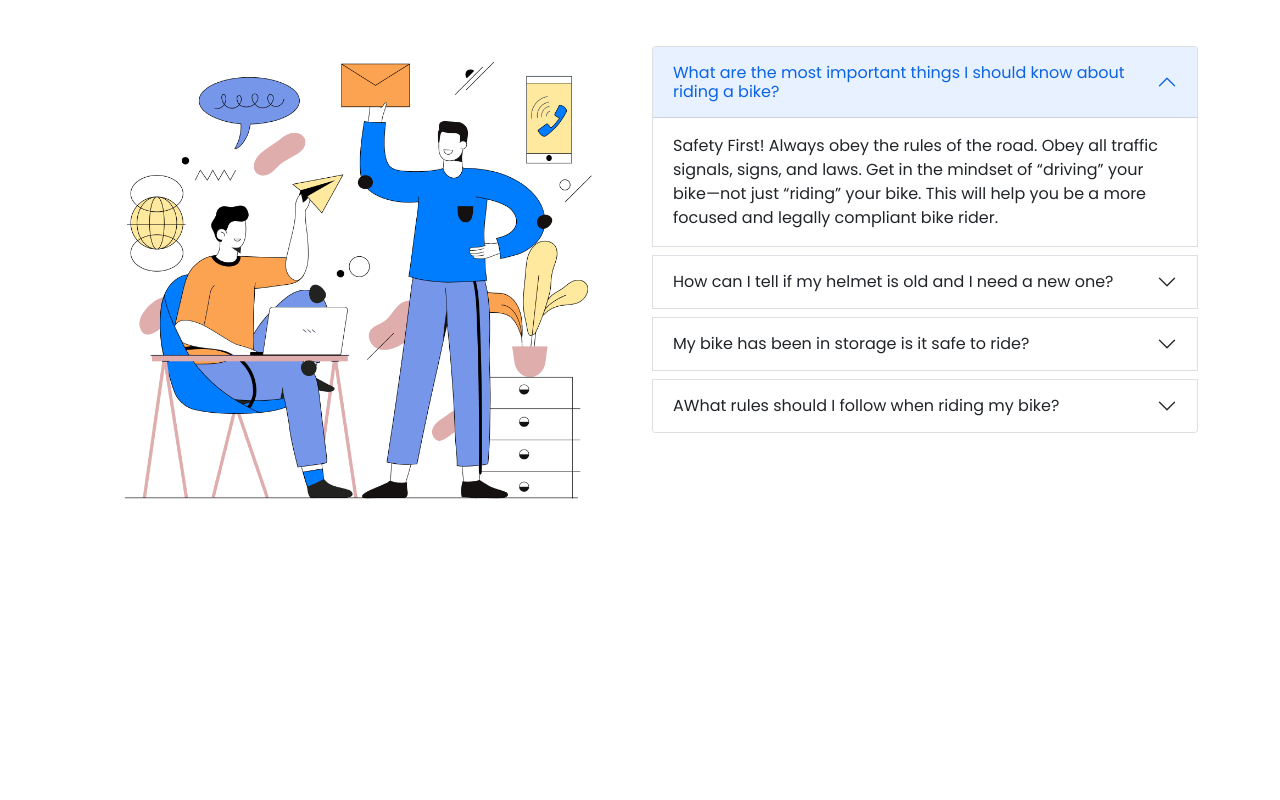
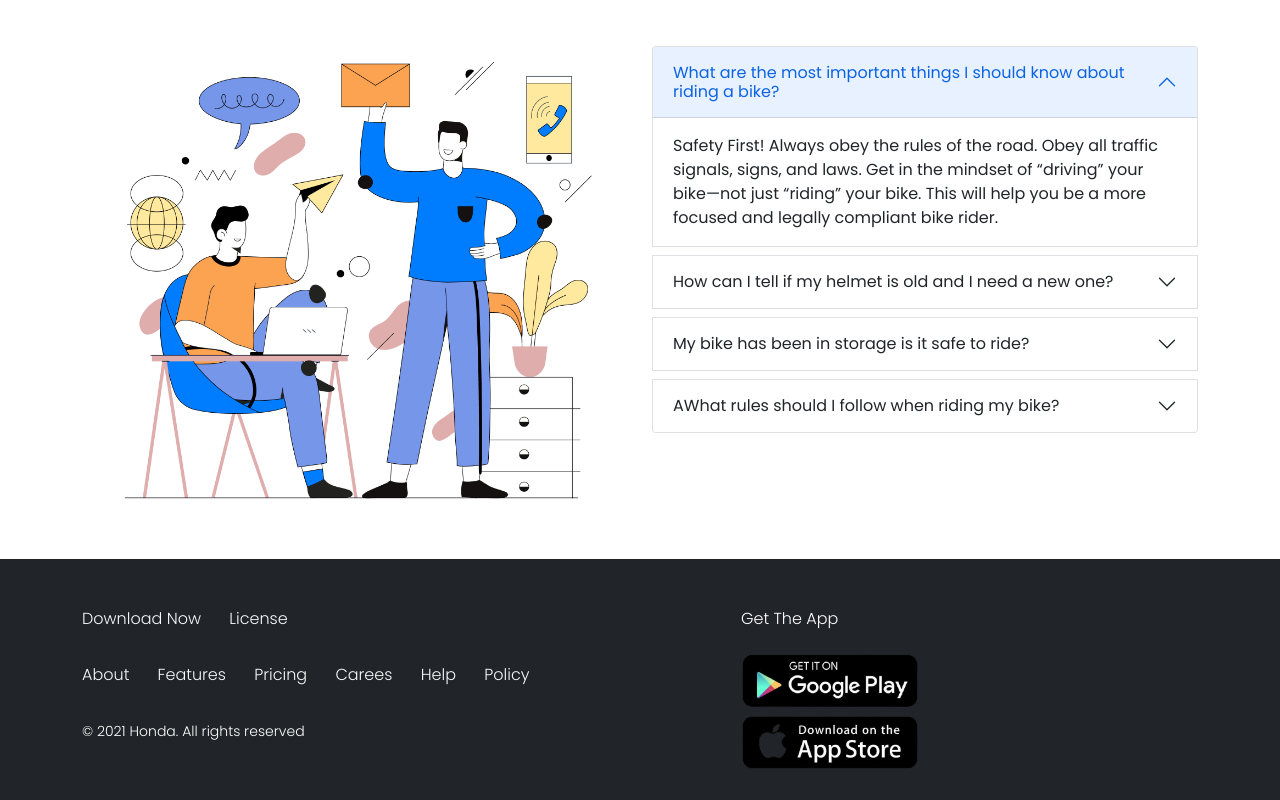
Before and after one commit to mahbubrahman1/honda, a plain HTML site: page index.html in a window 1280 px wide. Shown: the part 2731-3531 px from the top of the page. Before the commit the page ends 3290 px from the top, so only its background shows below. Drawn offline with nearby package versions, Linux system fonts and the light colour scheme.

Commit message:
footer added

```diff
--- a/index.html
+++ b/index.html
@@ -302,8 +302,30 @@
 
         </section>
     </main>
-    <footer>
-
+    <footer class="bg-dark text-white pt-5 pb-4">
+        <div class="container d-flex">
+            <div class="col-md-7 ">
+                <div class="mb-2">
+                    <a class="fw-light text-light text-decoration-none pe-4" href="">Download Now</a>
+                    <a class="fw-light text-light text-decoration-none" href="">License</a>
+                </div>
+                <br>
+                <div class="mb-2">
+                    <a class="fw-light text-light text-decoration-none pe-4" href="">About</a>
+                    <a class="fw-light text-light text-decoration-none pe-4" href="">Features</a>
+                    <a class="fw-light text-light text-decoration-none pe-4" href="">Pricing</a>
+                    <a class="fw-light text-light text-decoration-none pe-4" href="">Carees</a>
+                    <a class="fw-light text-light text-decoration-none pe-4" href="">Help</a>
+                    <a class="fw-light text-light text-decoration-none" href="">Policy</a>
+                </div>
+                <br>
+                <small class="fw-light">© 2021 Honda. All rights reserved</sp>
+            </div>
+            <div class="col-md-5">
+                <p class="fs-6 ps-2">Get The App</p>
+                <img class="img-fluid" src="images/store.png" alt="">
+            </div>
+        </div>
     </footer>
     <!-- bootstrap script -->
     <script src="https://cdn.jsdelivr.net/npm/bootstrap@5.1.3/dist/js/bootstrap.bundle.min.js"
```
Also changed, not shown: images/store.png (added).
